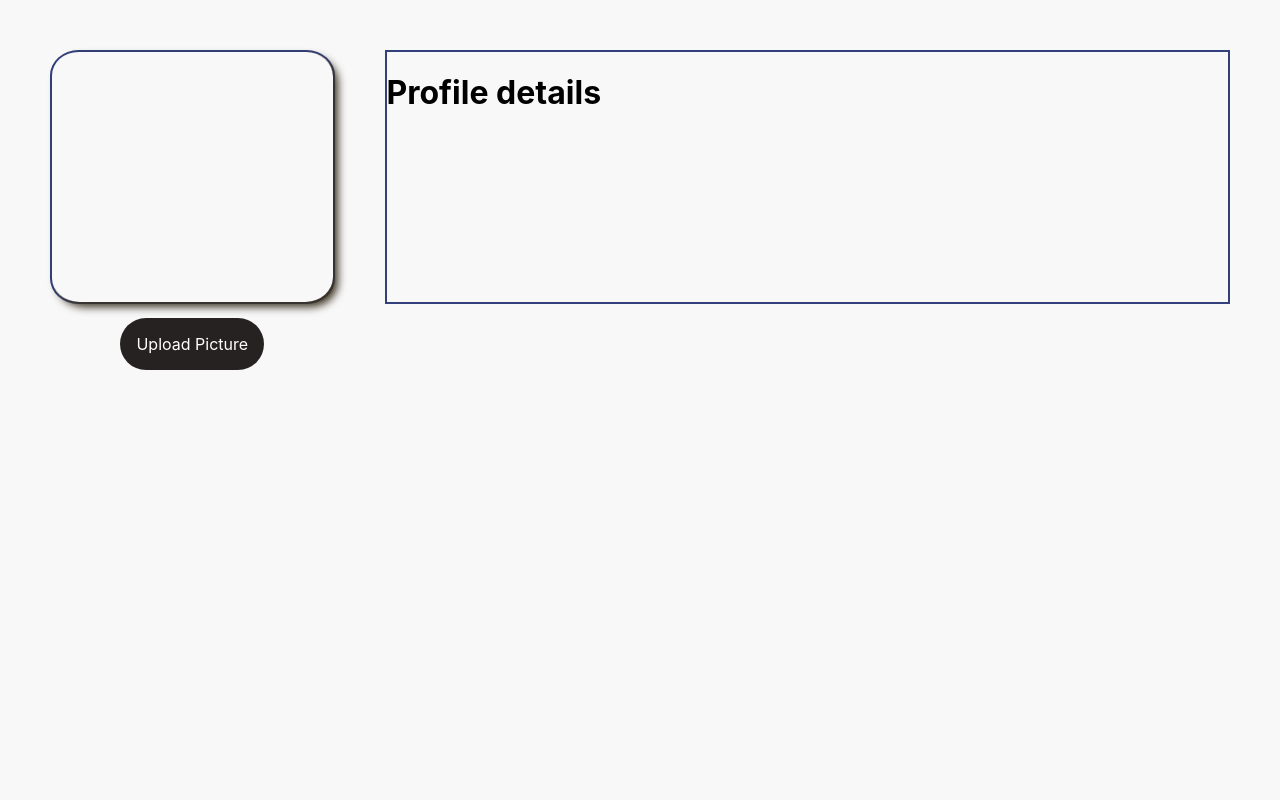
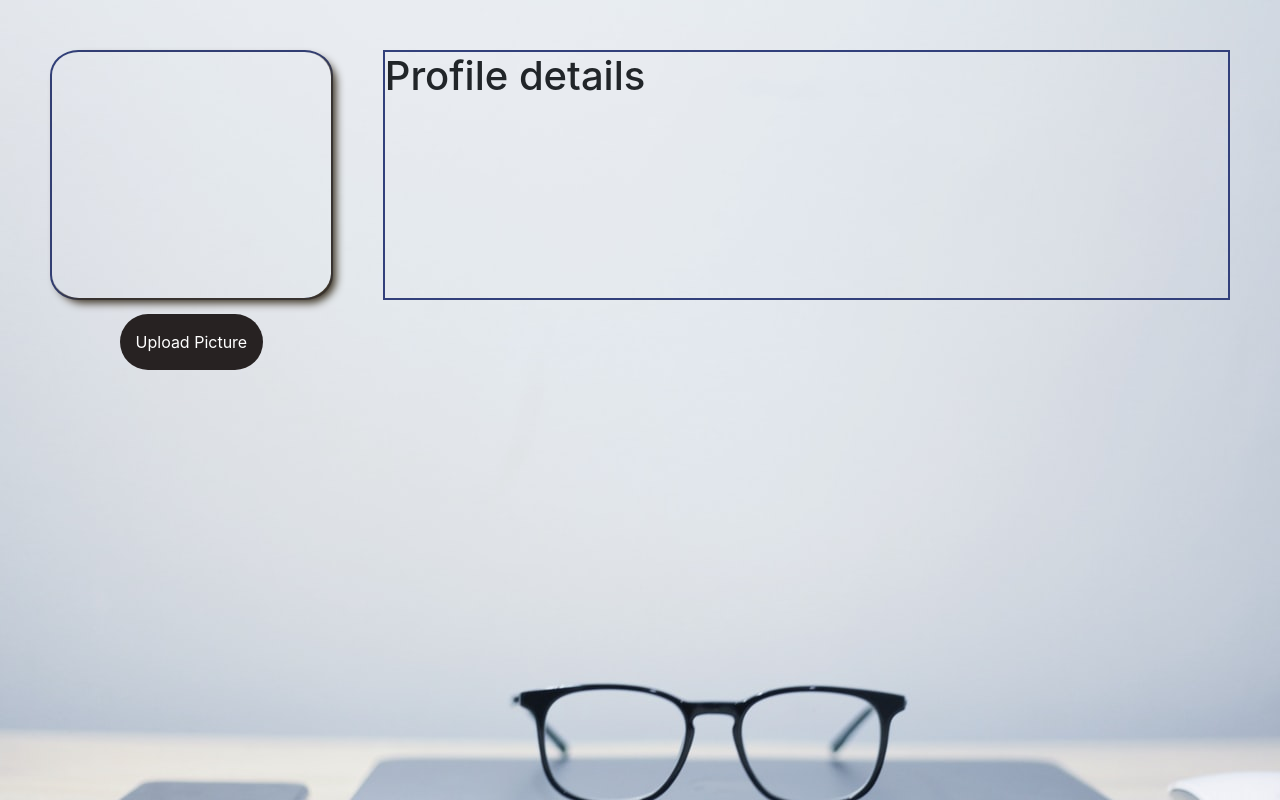
Before and after one commit to jaskaranpreets7/pro-profile, a React (Create React App) app in the folder client/: page / in a window 1280 px wide. Built offline with nearby package versions, Linux system fonts and the light colour scheme.

Commit message:
imported bootstrap

```diff
--- a/client/src/components/App.js
+++ b/client/src/components/App.js
@@ -1,5 +1,6 @@
 import React from 'react';
 import '../style/App.css';
+import 'bootstrap/dist/css/bootstrap.css';
 import ProfilePicture from './ProfilePicture';
 import ProfileDetails from './ProfileDetails';
 
--- a/client/src/style/App.css
+++ b/client/src/style/App.css
@@ -1,7 +1,7 @@
 .app-container{
   height: 100vh;
   width: 100%;
-  background-color: #f8f8f8;
+  background: url('../assets/wall.jpeg');
   overflow: auto;
   min-height: 100vh;
   display : flex
```
